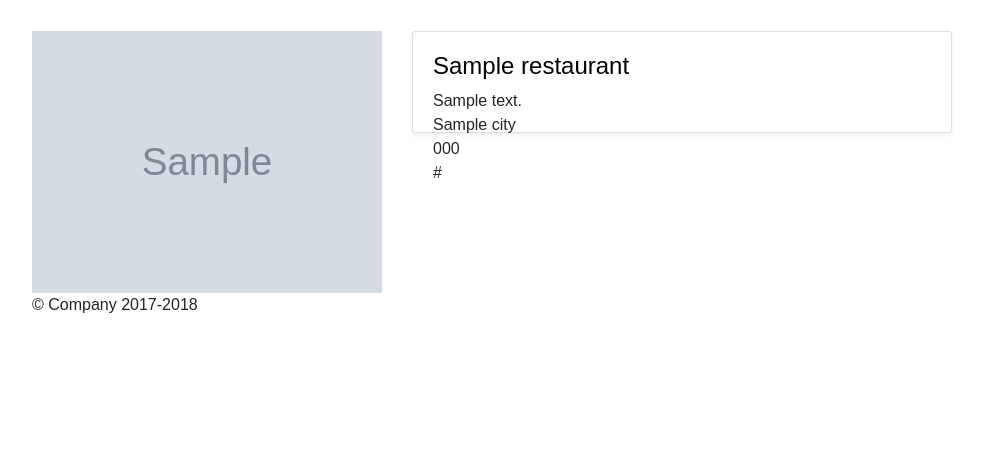
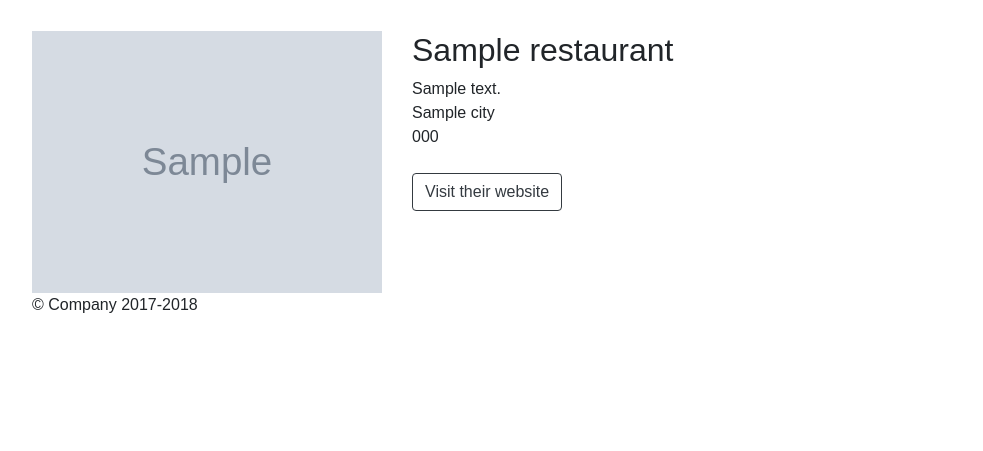
Before and after one commit to corkyw10/as_served_on_screen, a Symfony app: template templates/restaurantinfo.html.twig in a window 1280 px wide. Shown: the part 318-769 px from the top of the page, without its empty margins (53-1036 px from the left). Run offline with Twig, Linux system fonts and the light colour scheme; the template is opened without the code that fills it: most values are stand-ins (such as "Sample title", 1, 10 or a date in 2020); grey boxes marked "Sample" are stand-in pictures; some libraries are stand-ins or nearby versions; some web fonts are replaced.

Commit message:
Address information tidied up and website opens in new page

```diff
--- a/templates/restaurantinfo.html.twig
+++ b/templates/restaurantinfo.html.twig
@@ -16,17 +16,13 @@
             </div>
 
             <div class="col-md-6">
-                    <div class="card mb-4 shadow-sm">
-                    <div class="card-body">
-                            <h2 class="card-text">{{ place.name }}</h2>
-                            <address>
-                                {{ place.streetAddress }}<br>
-                                {{ place.city }}<br>
-                                {{ place.postCode }}<br>
-                                {{ place.url }}<br>
-                            </address>
-                    </div>
-                    </div>
+                <h2 class="restaurant-title">{{ place.name }}</h2>
+                    <address>
+                        {{ place.streetAddress }}<br>
+                        {{ place.city }}<br>
+                        {{ place.postCode }}<br><br>
+                        <a class="btn btn-outline-dark" href="{{ place.url }}" role="button" target="_blank">Visit their website</a>
+                    </address>
             </div>
         </div>
     </div>
```
